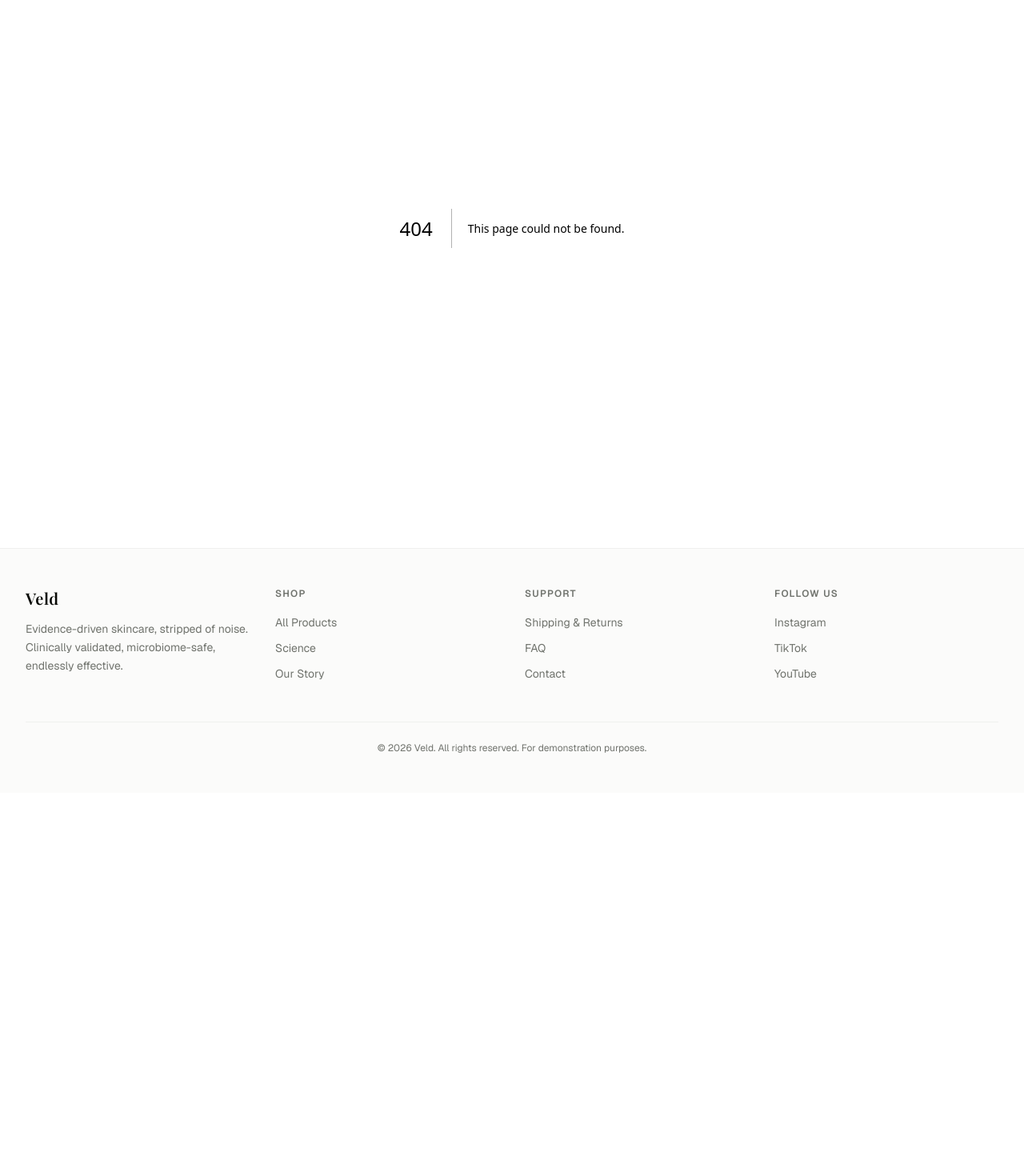
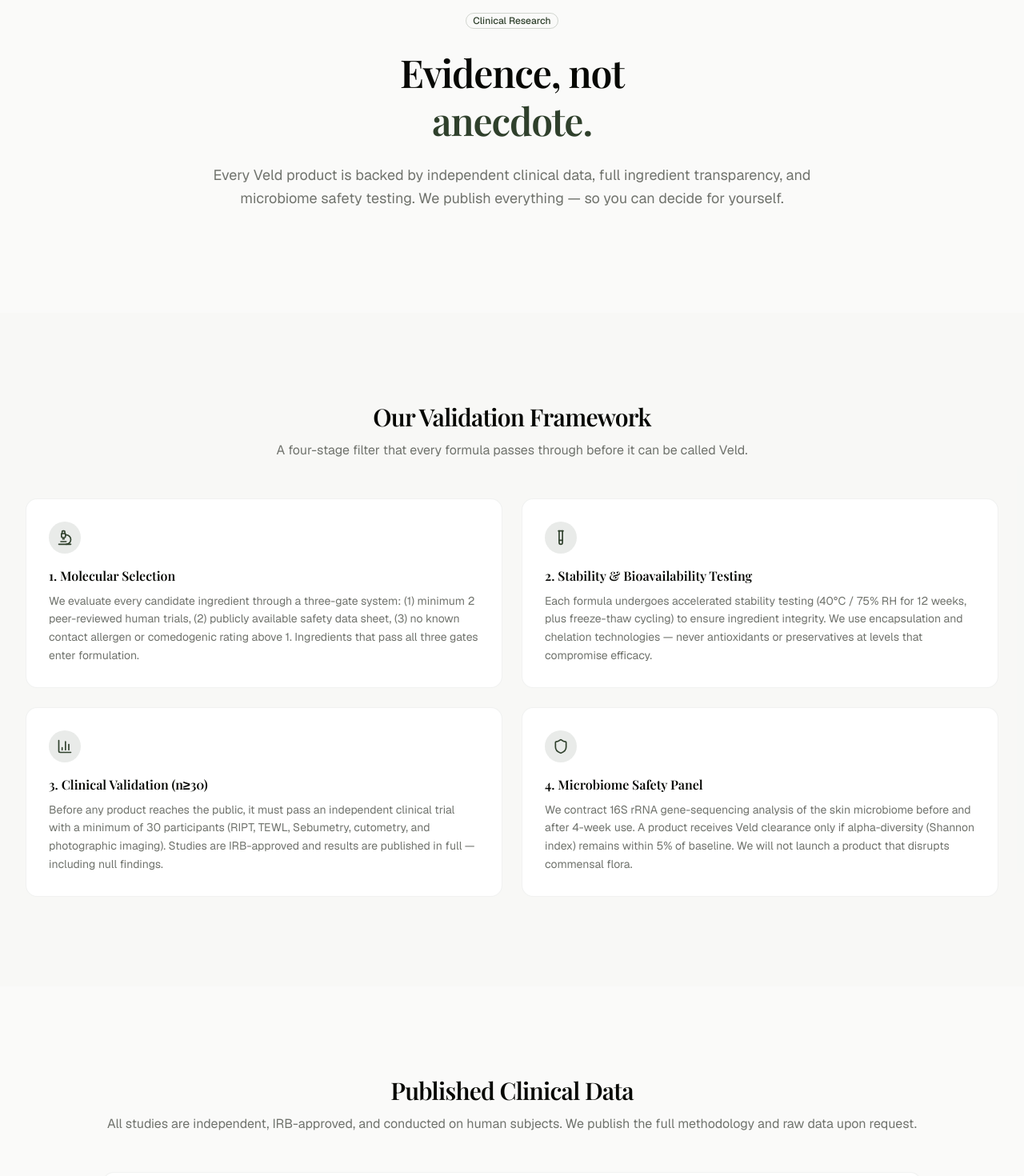
Before and after one commit to anas-khan-antimatter/mkt-veld-skincare, a Next.js app in the folder veld/: page /science in a window 1280 px wide. Before the commit this address had no page. Shown: the part 180-1650 px from the top of the page at 80% size. Before the commit the page ends 1171 px from the top, so only its background shows below. Built offline with nearby package versions, Linux system fonts and the light colour scheme; a web font is replaced by a local one.

Commit message:
antimatter: checkpoint ch_mun9nolx_1

```diff
--- /dev/null
+++ b/veld/src/app/science/page.tsx
@@ -0,0 +1,183 @@
+import { Badge } from "@/components/ui/badge";
+import { Separator } from "@/components/ui/separator";
+import { FlaskConical, BarChart3, TestTube, BookOpen, Microscope, Shield } from "lucide-react";
+import Link from "next/link";
+
+const principles = [
+  {
+    icon: Microscope,
+    title: "1. Molecular Selection",
+    desc: "We evaluate every candidate ingredient through a three-gate system: (1) minimum 2 peer-reviewed human trials, (2) publicly available safety data sheet, (3) no known contact allergen or comedogenic rating above 1. Ingredients that pass all three gates enter formulation.",
+  },
+  {
+    icon: TestTube,
+    title: "2. Stability & Bioavailability Testing",
+    desc: "Each formula undergoes accelerated stability testing (40°C / 75% RH for 12 weeks, plus freeze-thaw cycling) to ensure ingredient integrity. We use encapsulation and chelation technologies — never antioxidants or preservatives at levels that compromise efficacy.",
+  },
+  {
+    icon: BarChart3,
+    title: "3. Clinical Validation (n≥30)",
+    desc: "Before any product reaches the public, it must pass an independent clinical trial with a minimum of 30 participants (RIPT, TEWL, Sebumetry, cutometry, and photographic imaging). Studies are IRB-approved and results are published in full — including null findings.",
+  },
+  {
+    icon: Shield,
+    title: "4. Microbiome Safety Panel",
+    desc: "We contract 16S rRNA gene-sequencing analysis of the skin microbiome before and after 4-week use. A product receives Veld clearance only if alpha-diversity (Shannon index) remains within 5% of baseline. We will not launch a product that disrupts commensal flora.",
+  },
+];
+
+const studies = [
+  {
+    product: "Clarifying Serum (Niacinamide 5% + Zinc PCA)",
+    n: 42,
+    duration: "28 days",
+    result: "32% reduction in pore visibility (photographic grading), 23% decrease in TEWL, 41% reduction in sebum output (sebumetry). No adverse events. pH 5.5–6.0 maintained.",
+    ref: "VELD-CS-2024-01",
+  },
+  {
+    product: "Retinol Night Balm (Retinaldehyde 0.1%)",
+    n: 58,
+    duration: "12 weeks",
+    result: "63% improvement in fine line appearance (VISIA-CR wrinkle analysis). Barrier integrity score +41% vs untreated control. 91% of subjects reported no irritation beyond mild transient stinging in week 1.",
+    ref: "VELD-RNB-2024-02",
+  },
+  {
+    product: "Vitamin C Brightening Fluid (L-Ascorbic Acid 15%)",
+    n: 45,
+    duration: "8 weeks",
+    result: "37% increase in skin brightness (reflectance spectrometry). Gold chelation reduced L-ascorbic acid degradation to 8% of aqueous C rate at 24 months. Ferulic acid synergy confirmed via DPPH radical scavenging assay.",
+    ref: "VELD-VC-2023-03",
+  },
+  {
+    product: "Barrier Recovery Cream (Ectoin 1.5% + Beta-Glucan 2%)",
+    n: 30,
+    duration: "14 days",
+    result: "44% TEWL reduction in single application on barrier-compromised skin (tape stripping model). Stinging sensation resolved within 90 seconds (subject-reported VAS). 100% pass on repeat-insult patch test.",
+    ref: "VELD-BRC-2024-04",
+  },
+];
+
+export default function SciencePage() {
+  return (
+    <div className="flex flex-col">
+      {/* Hero */}
+      <section className="px-6 py-20 lg:px-8 lg:py-32">
+        <div className="mx-auto max-w-3xl text-center">
+          <Badge variant="outline" className="mb-6 border-primary/20 text-primary">
+            Clinical Research
+          </Badge>
+          <h1 className="font-heading text-4xl font-semibold leading-tight tracking-tight text-foreground lg:text-5xl">
+            Evidence, not
+            <span className="block text-primary">anecdote.</span>
+          </h1>
+          <p className="mt-6 text-lg leading-relaxed text-muted-foreground">
+            Every Veld product is backed by independent clinical data, full
+            ingredient transparency, and microbiome safety testing. We publish
+            everything — so you can decide for yourself.
+          </p>
+        </div>
+      </section>
+
+      {/* Principles */}
+      <section className="bg-muted/30 px-6 py-20 lg:px-8 lg:py-28">
+        <div className="mx-auto max-w-7xl">
+          <div className="mb-12 text-center">
+            <h2 className="font-heading text-3xl font-semibold tracking-tight text-foreground">
+              Our Validation Framework
+            </h2>
+            <p className="mt-3 text-muted-foreground">
+              A four-stage filter that every formula passes through before it can be called Veld.
+            </p>
+          </div>
+          <div className="grid gap-6 md:grid-cols-2">
+            {principles.map((p) => (
+              <div
+                key={p.title}
+                className="rounded-2xl border border-border/40 bg-card p-7"
+              >
+                <div className="flex h-10 w-10 items-center justify-center rounded-full bg-primary/10 text-primary">
+                  <p.icon className="h-5 w-5" />
+                </div>
+                <h3 className="mt-4 font-heading text-base font-semibold text-foreground">
+                  {p.title}
+                </h3>
+                <p className="mt-2 text-sm leading-relaxed text-muted-foreground">
+                  {p.desc}
+                </p>
+              </div>
+            ))}
+          </div>
+        </div>
+      </section>
+
+      {/* Clinical Studies Table */}
+      <section className="px-6 py-20 lg:px-8 lg:py-28">
+        <div className="mx-auto max-w-5xl">
+          <div className="mb-12 text-center">
+            <h2 className="font-heading text-3xl font-semibold tracking-tight text-foreground">
+              Published Clinical Data
+            </h2>
+            <p className="mt-3 text-muted-foreground">
+              All studies are independent, IRB-approved, and conducted on
+              human subjects. We publish the full methodology and raw data
+              upon request.
+            </p>
+          </div>
+
+          <div className="space-y-6">
+            {studies.map((study) => (
+              <div
+                key={study.ref}
+                className="rounded-2xl border border-border/40 bg-card p-6"
+              >
+                <div className="flex flex-wrap items-start justify-between gap-2">
+                  <div className="flex items-start gap-3">
+                    <FlaskConical className="mt-1 h-4 w-4 shrink-0 text-primary" />
+                    <div>
+                      <h3 className="text-base font-semibold text-foreground">
+                        {study.product}
+                      </h3>
+                      <p className="mt-1 text-xs text-muted-foreground">
+                        Study ref: {study.ref} &middot; n={study.n} &middot;
+                        Duration: {study.duration}
+                      </p>
+                    </div>
+                  </div>
+                  <Badge variant="secondary" className="shrink-0">
+                    Published {study.duration}
+                  </Badge>
+                </div>
+                <p className="mt-4 text-sm leading-relaxed text-muted-foreground">
+                  {study.result}
+                </p>
+              </div>
+            ))}
+          </div>
+
+          <Separator className="my-12" />
+
+          {/* Ingredient disclosure */}
+          <div className="text-center">
+            <div className="mx-auto mb-6 flex h-16 w-16 items-center justify-center rounded-full bg-primary/10 text-primary">
+              <BookOpen className="h-8 w-8" />
+            </div>
+            <h2 className="font-heading text-2xl font-semibold text-foreground">
+              Full INCI Disclosure
+            </h2>
+            <p className="mt-3 mx-auto max-w-xl text-sm text-muted-foreground">
+              Every Veld product lists every ingredient with its INCI name and
+              exact concentration (where trade-secret safe). We don&apos;t use
+              &ldquo;fragrance&rdquo; or &ldquo;parfum&rdquo; — those words never appear on a Veld label.
+            </p>
+            <Link
+              href="/#products"
+              className="mt-6 inline-flex h-11 items-center justify-center rounded-full bg-primary px-8 text-sm font-medium text-primary-foreground transition-colors hover:bg-primary/90"
+            >
+              View Products
+            </Link>
+          </div>
+        </div>
+      </section>
+    </div>
+  );
+}
```
